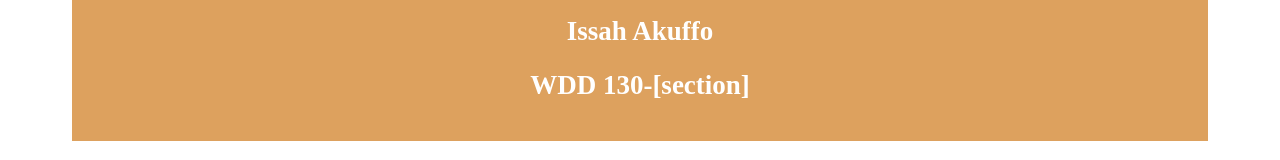
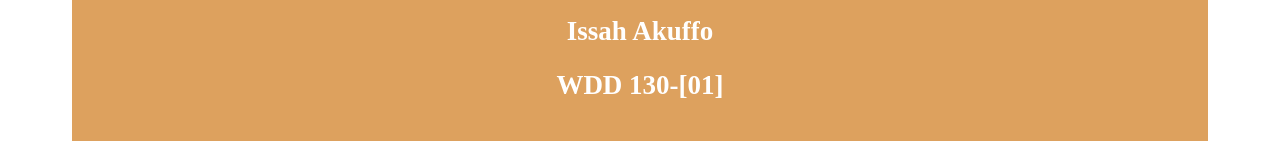
Before and after one commit to issahakuffo/WDD-130, a plain HTML site: page dishplatter/site-plan.html in a window 1280 px wide. Shown: the part 164-324 px from the top of the page. Drawn offline with Linux system fonts and the light colour scheme; a web font is replaced by a local one.

Commit message:
adding personal site-plan

```diff
--- a/dishplatter/site-plan.html
+++ b/dishplatter/site-plan.html
@@ -12,7 +12,7 @@
     <header>
       <h1>[GhanaFoodPlatter] Site Plan</h1>
       <h2>Issah Akuffo</h2>
-      <h2>WDD 130-[section]</h2>
+      <h2>WDD 130-[01]</h2>
       <!-- In the header above, add the name or your site, your name and class number. For example if you are in section 3 you would put WDD 130.03 -->
     </header>
     <main>
```
